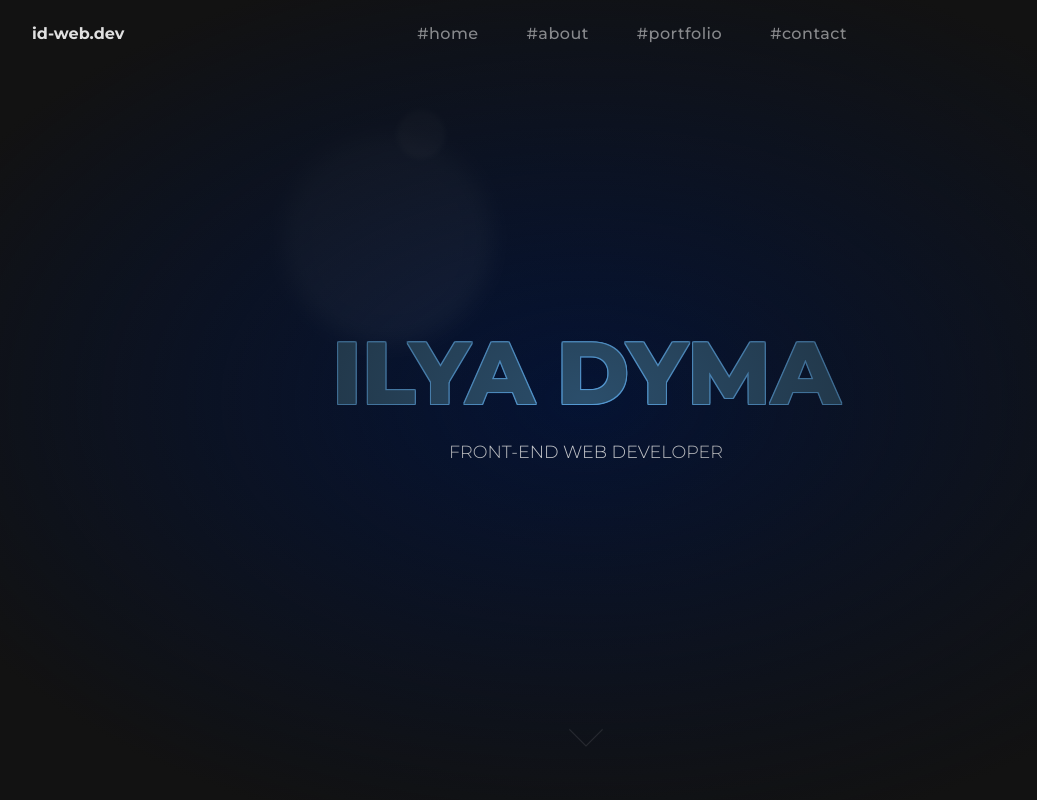
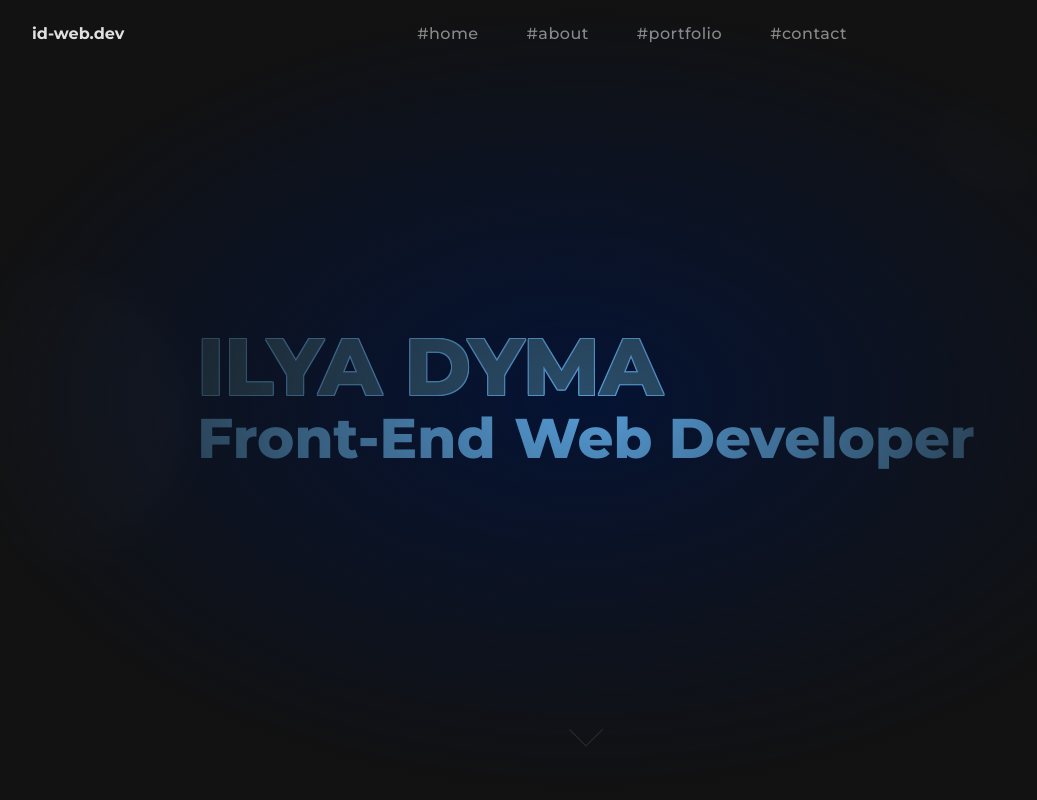
Before and after one commit to id-webdev/next-portfolio, a Next.js app: page / in a window 1280 px wide. Shown: the top 800 px of the page, without its empty margins (54-1091 px from the left). Built offline with nearby package versions, Linux system fonts and the light colour scheme.

Commit message:
Hero: Changed description design

```diff
--- a/components/Hero.tsx
+++ b/components/Hero.tsx
@@ -7,10 +7,15 @@ export default function Hero() {
       <Particles amount={7} />
       <div className="hero__content">
         <h1 className="hero__name">
-          <span>ILYA</span>
-          <span>DYMA</span>
+          <span>Ilya</span>
+          <span className="nbsp">&nbsp;</span>
+          <span>Dyma</span>
         </h1>
-        <h2 className="hero__description">Front-End Web Developer</h2>
+        <h2 className="hero__description">
+          <span>Front-End</span>
+          <span className="nbsp">&nbsp;</span>
+          <span>Web Developer</span>
+        </h2>
       </div>
       <Link
         href="#about"
--- a/styles/globals.scss
+++ b/styles/globals.scss
@@ -165,10 +165,6 @@ body {
     @media (min-width: 576px) {
       background-image: radial-gradient(rgba(255, 255, 255, 0) 0%, #121212 70%);
     }
-
-    @media (min-width: 992px) {
-      background-image: radial-gradient(rgba(255, 255, 255, 0) 0%, #121212 80%);
-    }
   }
 
   @keyframes gradient {
@@ -185,61 +181,88 @@ body {
 }
 
 .hero__content {
-  position: relative;
-  top: -2rem;
-  color: rgba(255, 255, 255, 0.87);
+  line-height: 1;
   margin: auto;
-  max-width: 320px;
-  text-align: center;
+  max-width: 470px;
 
-  @media (min-width: 576px) {
-    top: -1rem;
+  @media (min-width: 1200px) {
     max-width: none;
-  }
-
-  @media (min-width: 992px) {
-    top: 0;
-  }
   }
 
   .hero__name {
     $text-shadow-color: #569cd6;
 
     color: rgba(0, 0, 0, 0.5);
-  font-size: 5.5rem;
+    font-size: 6rem;
     font-weight: 800;
     line-height: 0.8;
-  margin-bottom: 2rem;
+    margin-bottom: 0.5rem;
     text-transform: uppercase;
     text-shadow: -1px -1px 0 $text-shadow-color, 0 -1px 0 $text-shadow-color,
       1px -1px 0 $text-shadow-color, 1px 0 0 $text-shadow-color,
       1px 1px 0 $text-shadow-color, 0 1px 0 $text-shadow-color,
       -1px 1px 0 $text-shadow-color, -1px 0 0 $text-shadow-color;
 
-  span {
+    span:not(.nbsp) {
       display: block;
 
       &:first-of-type {
-      font-size: 1.42em;
+        font-size: 1.24em;
       }
     }
 
+    .nbsp {
+      display: none;
+    }
+
     @media (min-width: 576px) {
-    span {
-      display: inline-block;
+      font-size: 5rem;
+
+      span:not(.nbsp) {
+        display: inline;
 
         &:first-of-type {
           font-size: 1em;
-        margin-right: 0.25em;
         }
+      }
+
+      .nbsp {
+        display: inline;
       }
     }
   }
 
   .hero__description {
-  font-size: 1.1rem;
-  font-weight: 300;
-  text-transform: uppercase;
+    color: #569cd6;
+    font-size: 4rem;
+    font-weight: 800;
+    line-height: 0.9;
+
+    span:not(.nbsp) {
+      display: block;
+      font-size: 0.65em;
+    }
+
+    .nbsp {
+      display: none;
+    }
+
+    @media (min-width: 768px) {
+      span:not(.nbsp) {
+        font-size: 0.875em;
+      }
+    }
+
+    @media (min-width: 1200px) {
+      span:not(.nbsp) {
+        display: inline;
+      }
+
+      .nbsp {
+        display: inline;
+      }
+    }
+  }
 }
 
 .hero__chevron {
```
Lines whose indentation alone changed are shown as unchanged.
